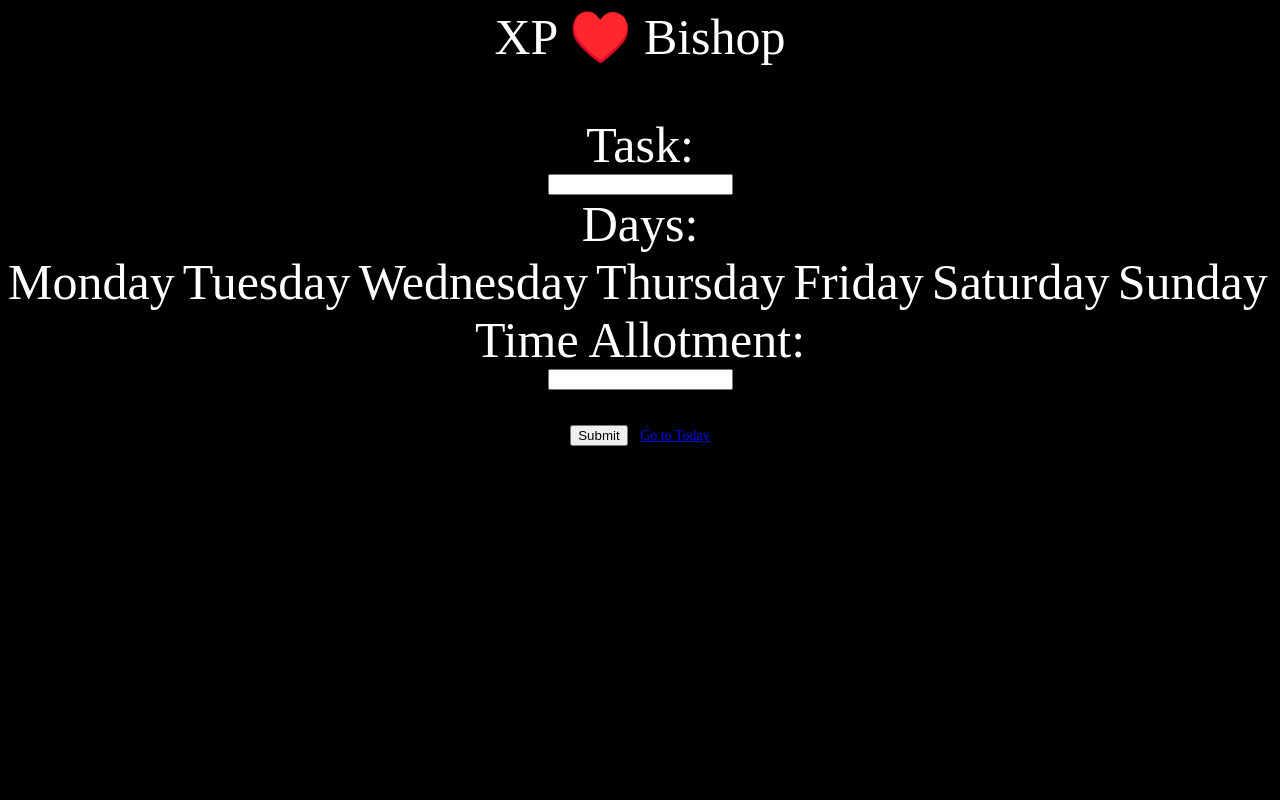
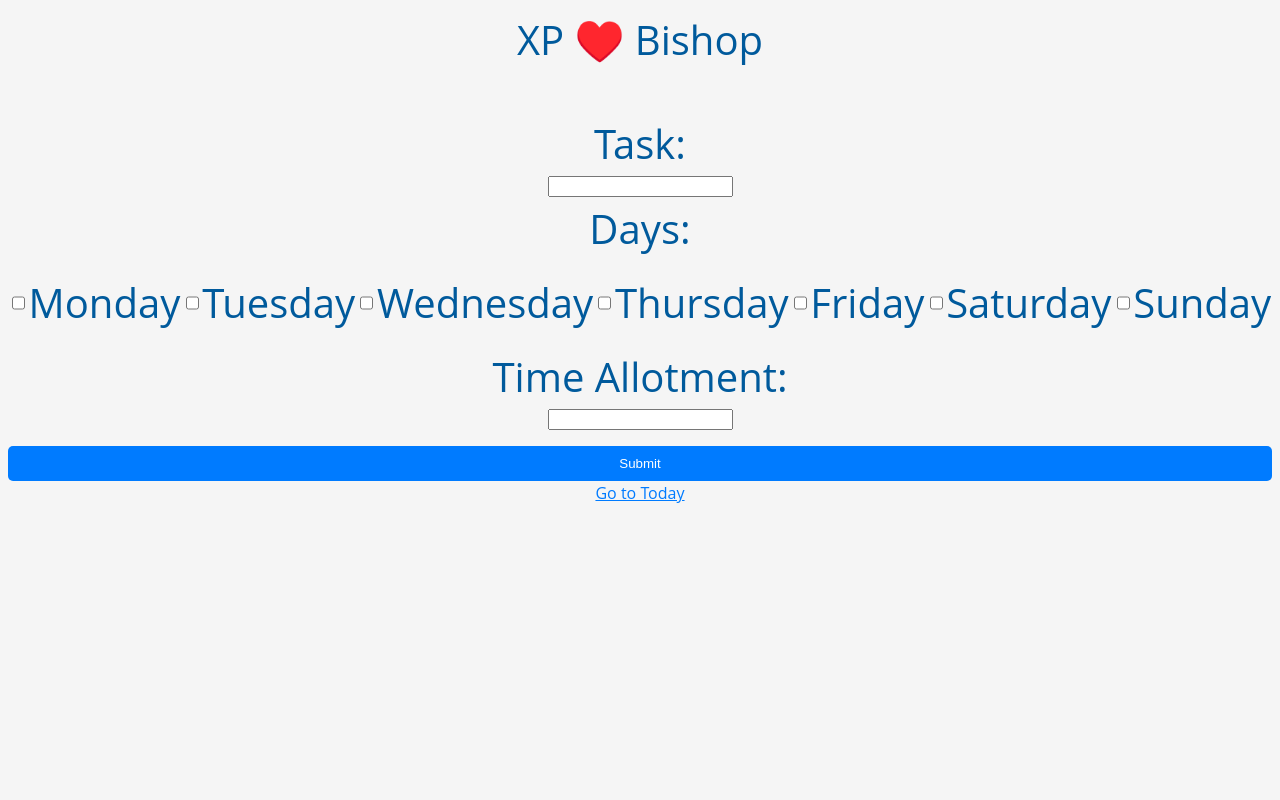
Before and after one commit to JM-Bishop/Productivity_Project, a Flask app: page / in a window 1280 px wide. Run offline with Flask 3, Linux system fonts and the light colour scheme.

Commit message:
CSS revamp on main

```diff
--- a/static/main.css
+++ b/static/main.css
@@ -1,47 +1,71 @@
-.app-header {
-    font-size: 50px; /* Adjust the font size as needed */
-    text-align: center;
+/* Reset and base styles */
+body {
+    font-family: 'Open Sans', sans-serif; /* Elegant and readable font */
+    background-color: #f5f5f5; /* Light grey background for a subtle look */
+    color: #333; /* Dark grey color for text */
+    line-height: 1.6;
 }
 
-.checkbox-container {
-    display: flex; /* Use flexbox to align checkboxes in a row */
-    justify-content: space-between; /* Space the boxes evenly across the container */
+/* Header styles */
+.app-header {
+    font-size: 2.5rem; /* Responsive font size */
+    text-align: center;
+    color: #005A9C; /* A professional blue tone */
 }
 
-.go-to-today {
-    font-size: 20px; /* Adjust the font size as needed */
-    text-align: center;
-    margin-top: 20px; /* Adjust the margin-top value to lower the link */
+/* Checkbox container with evenly spaced elements */
+.checkbox-container {
+    display: flex;
+    justify-content: space-between;
+    padding: 10px 0;
 }
 
-/* Hide the default checkbox */
-html input[type="checkbox"] {
-    display: none !important;
+/* Go to Today link with more refined spacing and style */
+.go-to-today {
+    font-size: 1.25rem;
+    text-align: center;
+    margin-top: 1rem;
+    color: #007BFF; /* Bootstrap primary color for familiarity */
+    text-decoration: none; /* Remove underline from links */
 }
 
-/* Highlight the box around the day when checkbox is checked */
+/* Custom style for checkbox */
 .checkbox-container input[type="checkbox"]:checked + label {
-    border: 2px solid green;
+    border: 2px solid #28A745; /* Bootstrap success color for a pleasant green */
 }
 
-/* Increase the size of the task and time allotment boxes */
+/* Task and time allotment boxes with subtle shadows for depth */
 .task-box,
 .time-allotment-box {
-    width: 300px; /* Adjust the width as needed */
-    height: 300px; /* Adjust the height as needed */
+    width: 300px;
+    height: 300px;
+    box-shadow: 0 4px 8px rgba(0,0,0,0.1); /* Subtle shadow for depth */
+    margin: 0.5rem; /* Uniform margin for clean spacing */
 }
 
+/* Submit button with more prominent style */
 .submit {
-    margin-top: 35px; /* Adjust the margin-top value to create space between the submit box and the link */
+    display: block;
+    width: 100%;
+    padding: 10px;
+    background-color: #007BFF; /* Bootstrap primary color */
+    color: white;
+    text-align: center;
+    border: none;
+    border-radius: 5px; /* Rounded corners for a modern look */
+    cursor: pointer;
+    margin-top: 1rem;
 }
 
-.today-link {
-    font-size: 14px !important;
-    margin-bottom: 50px
-    /* Adjust the font size as needed and add !important to override other styles */
+/* Hover effect for buttons */
+.submit:hover {
+    background-color: #0056b3; /* A darker shade of the primary color */
 }
 
-body {
-    background-color: black;
-    color: white;
+/* Style adjustments for 'Today' link with a more subtle approach */
+.today-link {
+    font-size: 1rem;
+    color: #007BFF;
+    margin-bottom: 2rem; /* More space at the bottom */
+    text-decoration: underline; /* Indicate it's clickable */
 }
--- a/templates/index.html
+++ b/templates/index.html
@@ -32,7 +32,7 @@
             <input type="number" id="time_allotment" name="time_allotment"><br>
             <input type="submit" class="submit" value="Submit">
             </form>
-            <a href="{{ url_for('today_tasks') }}" class="today-link">Go to Today</a>
+            <a href="{{ url_for('today_tasks', filename='today.html') }}" class="today-link">Go to Today</a>
             </header>
         </div>
     </body>
```
